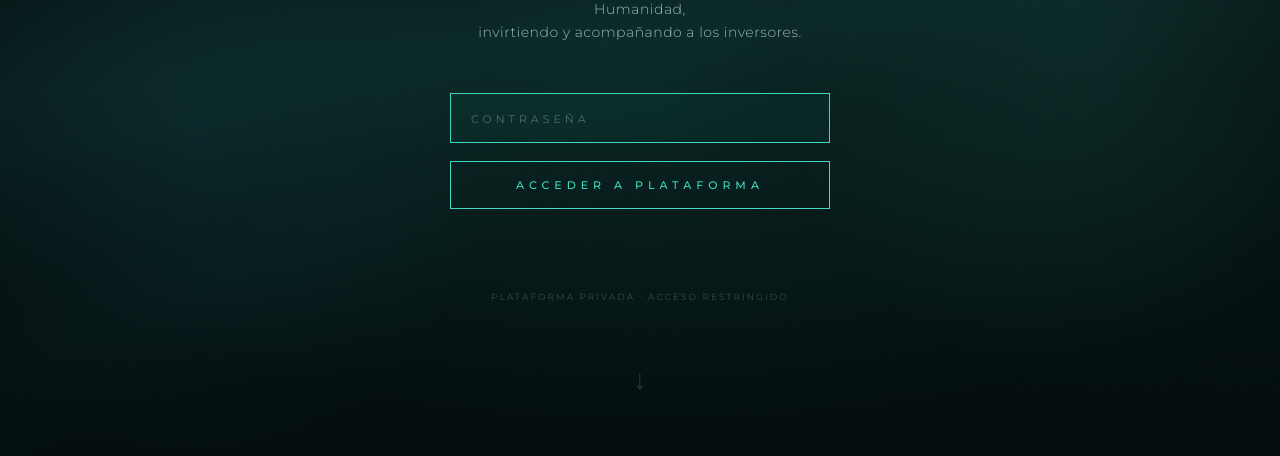
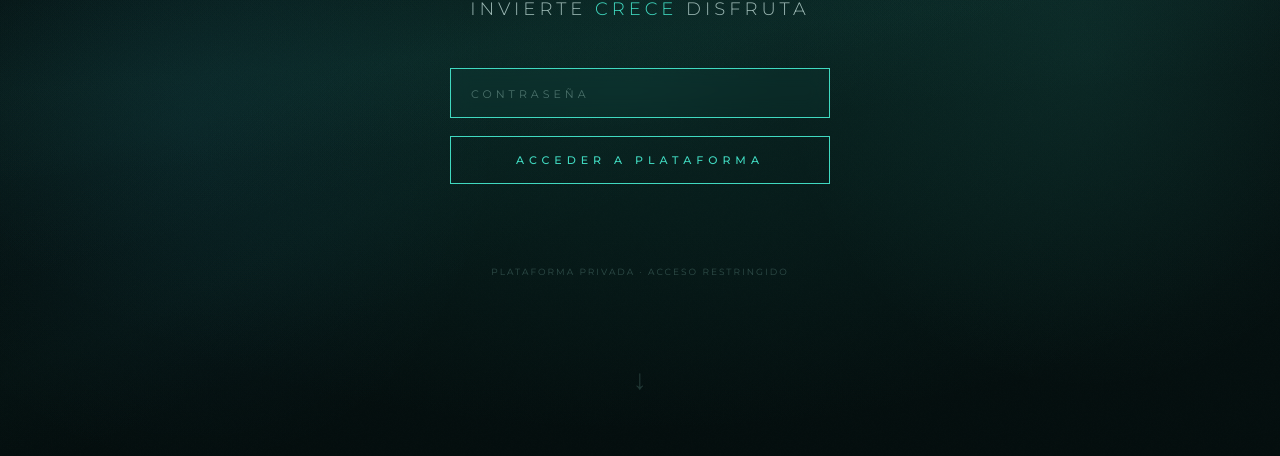
Before and after one commit to miguelgomezanton-collab/ethan-mercados, a plain HTML site: page index.html in a window 1280 px wide. Shown: the part 344-800 px from the top of the page. Drawn offline with nearby package versions, Linux system fonts and the light colour scheme; a web font is replaced by a local one.

Commit message:
Add files via upload

```diff
--- a/index.html
+++ b/index.html
@@ -132,12 +132,16 @@ html, body { height: 100%; overflow: hidden; background: var(--bg-deep); }
 
 .login-subtitle {
   font-family: 'Montserrat', sans-serif;
-  font-size: 14px;
+  font-size: 18px;
   font-weight: 300;
   color: var(--text2);
-  letter-spacing: 0.5px;
-  line-height: 1.7;
+  letter-spacing: 4px;
+  text-transform: uppercase;
   margin-bottom: 48px;
+}
+.login-subtitle em {
+  font-style: normal;
+  color: var(--teal);
 }
 
 .login-field {
@@ -458,7 +462,7 @@ html, body { height: 100%; overflow: hidden; background: var(--bg-deep); }
     <div id="fallback-logo" style="display:none;font-family:'Cormorant Garamond',serif;font-size:32px;font-weight:400;color:var(--text1);letter-spacing:4px;margin-bottom:40px;">ethan <span style='color:var(--teal)'>mercados</span></div>
 
     <div class="login-heading">Inversión <em>consciente</em></div>
-    <div class="login-subtitle">La inversión como un camino hacia una nueva Humanidad,<br>invirtiendo y acompañando a los inversores.</div>
+    <div class="login-subtitle">Invierte <em>Crece</em> Disfruta</div>
 
     <div class="login-field">
       <input type="password" id="login-pass" placeholder="Contraseña" autofocus
```
